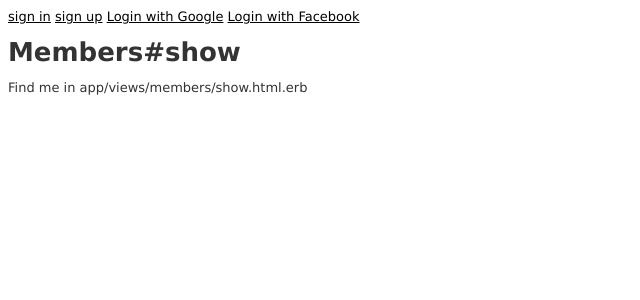
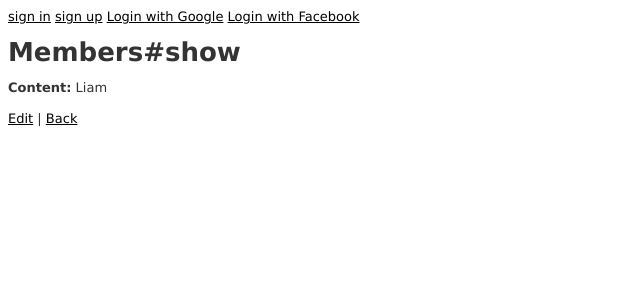
Before and after one commit to liampcollins/liannardo, a Rails app: page /members/1 in a window 1280 px wide. Shown: the top 300 px of the page, without its empty margins (0-640 px from the left). Run offline with Rails 7, Linux system fonts and the light colour scheme; style sheets or scripts are compiled from the project's sources; parts of the project's set-up code (start-up, migrations or seed data) failed here and were passed over; some libraries are stand-ins or nearby versions.

Commit message:
got links sorted to users profile

```diff
--- a/app/views/layouts/application.html.erb
+++ b/app/views/layouts/application.html.erb
@@ -11,6 +11,7 @@
       <%= current_user.email %>
       <%= link_to 'logout', destroy_user_session_path, method: :delete %>
       <%= link_to 'View Feed', posts_path  %>
+      <%= link_to 'View Members', members_path  %>
 
       <img id="image" src="<%= current_user.profile_picture %>" />
 
--- a/app/views/members/show.html.erb
+++ b/app/views/members/show.html.erb
@@ -1,2 +1,12 @@
 <h1>Members#show</h1>
-<p>Find me in app/views/members/show.html.erb</p>
+
+<p id="notice"><%= notice %></p>
+
+<p>
+  <b>Content:</b>
+  <%= @user.name %>
+</p>
+
+
+<%= link_to 'Edit', edit_member_path(@user) %> |
+<%= link_to 'Back', members_path %>
```
Also changed, not shown: app/views/members/index.html.erb (+4 -5 lines).
